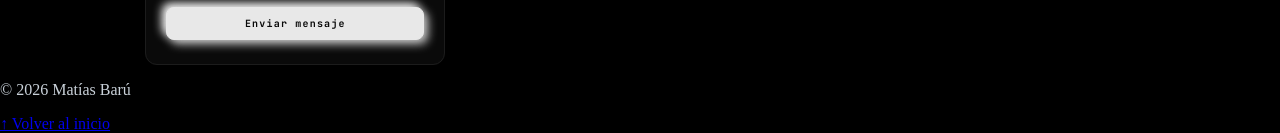
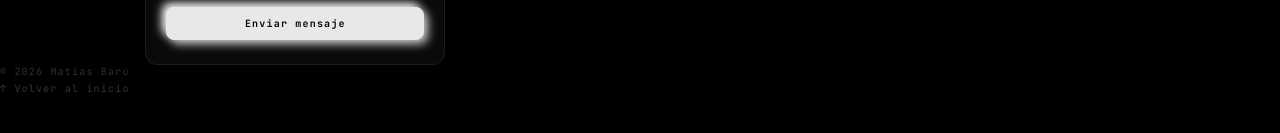
Before and after one commit to cubanastrike/tp_programacion_, a plain HTML site: page index.html in a window 1280 px wide. Shown: the part 3847-3980 px from the top of the page. After the commit the page ends 3943 px from the top, so only its background shows below. Drawn offline with Linux system fonts and the light colour scheme.

Commit message:
feat: estilo a la barra de volver al inicio

```diff
--- a/style.css
+++ b/style.css
@@ -801,3 +801,33 @@ header {
   margin-left: auto;
   flex-shrink: 0;
 }
+
+* ── FOOTER ── */
+footer {
+  background: #000;
+  border-top: 1px solid #1a1a1a;
+  padding: 24px 44px;
+  display: flex;
+  justify-content: space-between;
+  align-items: center;
+  margin-top: 100px;
+}
+
+footer p {
+  font-family: 'JetBrains Mono', monospace;
+  font-size: 10px;
+  color: #2e2e2e;
+  letter-spacing: 0.12em;
+  margin: 0;
+}
+
+footer a {
+  font-family: 'JetBrains Mono', monospace;
+  font-size: 10px;
+  color: #333;
+  text-decoration: none;
+  letter-spacing: 0.12em;
+  transition: color .3s;
+}
+
+footer a:hover { color: #fff; }
```
